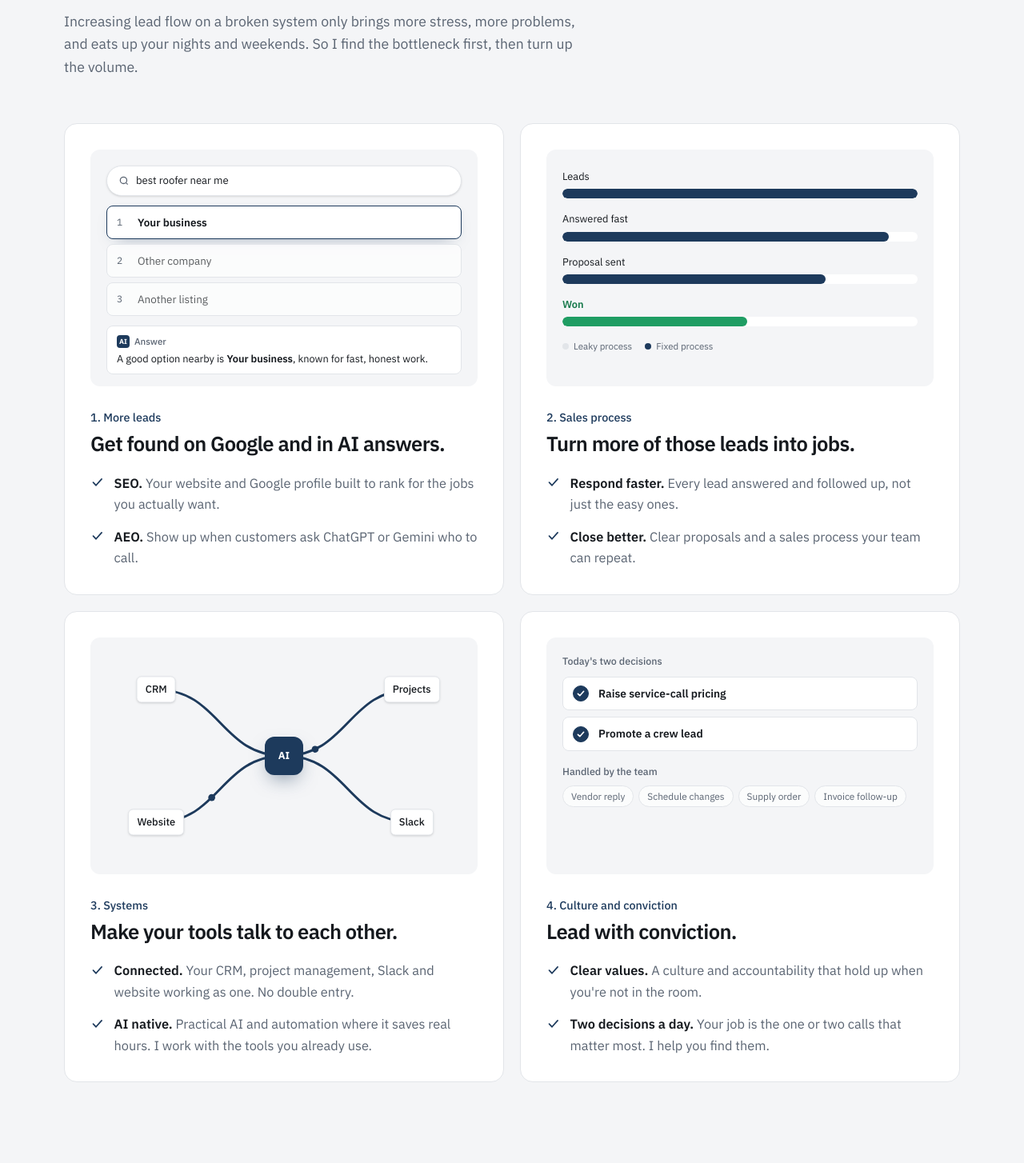
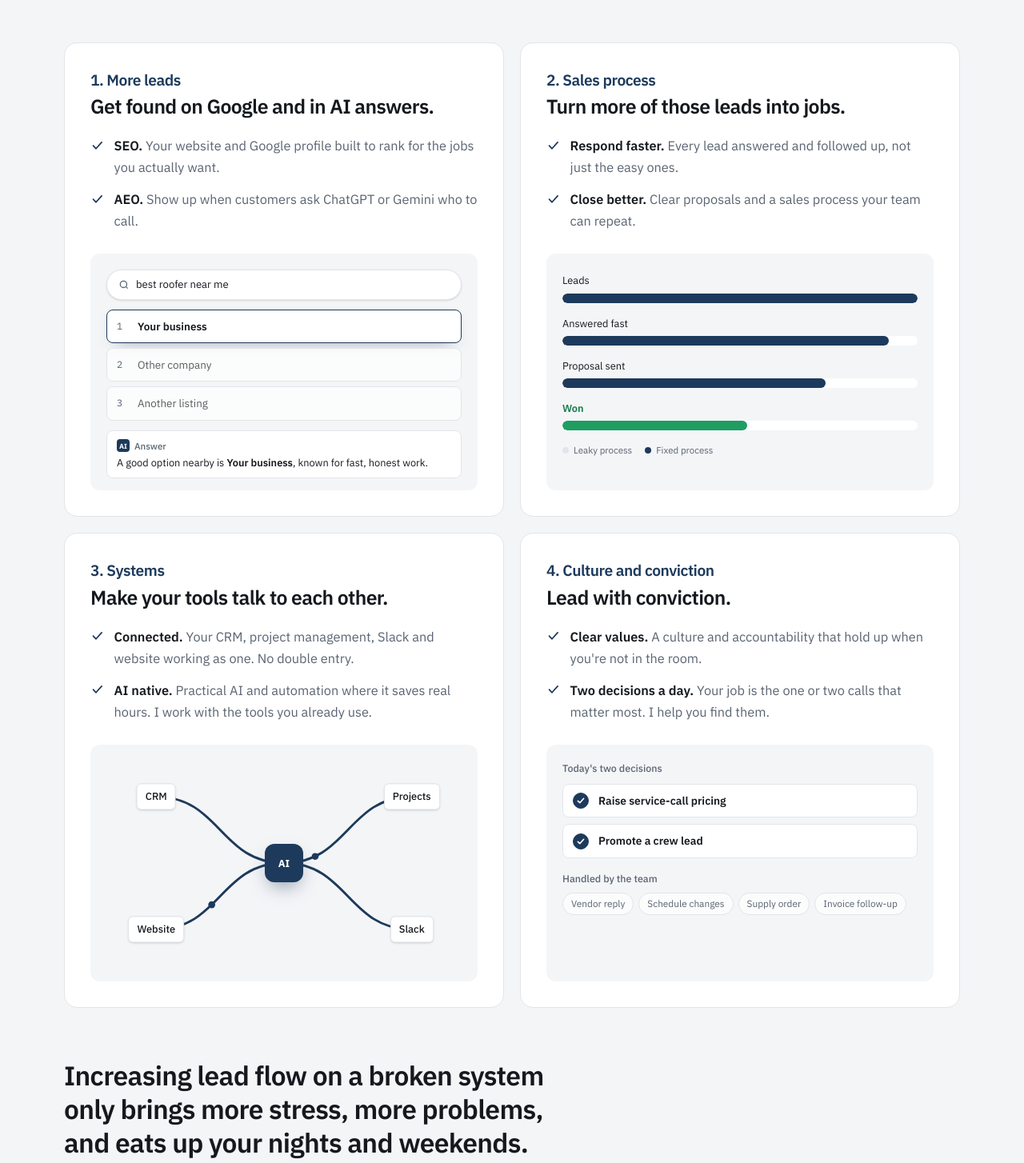
Before and after one commit to Vestis-Clients/choosevestis, a Next.js app: page / in a window 1280 px wide. Shown: the part 1496-2950 px from the top of the page at 80% size. Built offline with nearby package versions, Linux system fonts and the light colour scheme.

Commit message:
Four things I fix: text first, animation below, bigger labels; broken-system line moved under the cards
Co-Authored-By: Claude Opus 5.5 <noreply@anthropic.com>
Claude-Session: https://claude.ai/code/session_01MfRQ59hk5ZxqJNnaKXntZZ

```diff
--- a/src/app/page.tsx
+++ b/src/app/page.tsx
@@ -148,12 +148,15 @@ export default function Home() {
               <h2 id="approach-title" className={h2}>
                 Four things I fix.
               </h2>
-              <p className="mt-4 text-[1.1rem] leading-relaxed text-slate">
-                Increasing lead flow on a broken system only brings more stress, more problems, and eats up your nights and
-                weekends. So I find the bottleneck first, then turn up the volume.
-              </p>
             </Reveal>
             <Levers />
+            <Reveal className="mt-16 max-w-[56rem]">
+              <p className="text-[clamp(1.5rem,2.8vw,2.1rem)] font-semibold leading-[1.25] tracking-[-0.02em] [text-wrap:balance]">
+                Increasing lead flow on a broken system only brings more stress, more problems, and eats up your nights and
+                weekends.
+              </p>
+              <p className="mt-4 text-[1.15rem] text-slate">So I find the bottleneck first, then turn up the volume.</p>
+            </Reveal>
           </div>
         </section>
 
--- a/src/components/Levers.tsx
+++ b/src/components/Levers.tsx
@@ -259,11 +259,10 @@ function Card({ c, i }: { c: (typeof CARDS)[number]; i: number }) {
       transition={{ duration: 0.6, delay: (i % 2) * 0.1, ease: [0.16, 1, 0.3, 1] }}
       className="flex flex-col rounded-2xl border border-line bg-white p-6 sm:p-8"
     >
-      <Art go={go} />
-      <p className="mt-7 text-[0.9rem] font-medium text-navy">
+      <p className="text-[1.2rem] font-semibold tracking-tight text-navy">
         {i + 1}. {name}
       </p>
-      <h3 className="mt-1.5 text-[1.6rem] font-semibold leading-tight tracking-tight">{title}</h3>
+      <h3 className="mt-1 text-[1.55rem] font-semibold leading-tight tracking-tight">{title}</h3>
       <ul className="mt-5 grid gap-3.5">
         {points.map(([lead, rest]) => (
           <li key={lead} className="flex gap-3 text-[1.02rem] leading-relaxed text-slate">
@@ -274,6 +273,9 @@ function Card({ c, i }: { c: (typeof CARDS)[number]; i: number }) {
           </li>
         ))}
       </ul>
+      <div className="mt-auto pt-7">
+        <Art go={go} />
+      </div>
     </motion.article>
   );
 }
```
